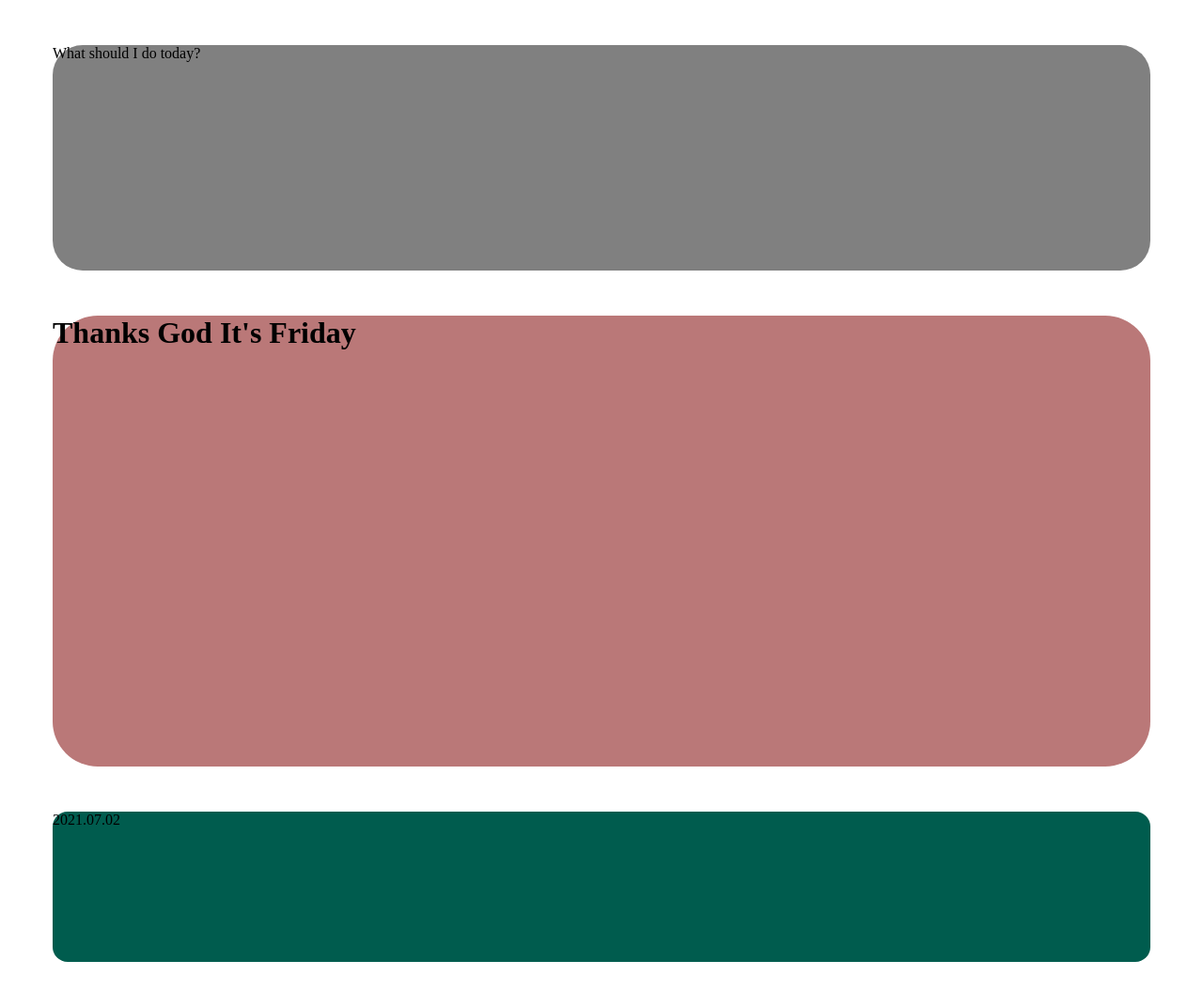
After one commit to JururuK/practice, a Django app: template myself/templates/myself/intro.html in a window 1280 px wide. The commit adds this page. Shown: the whole page at 94% size. Run offline with Django 3.2, Linux system fonts and the light colour scheme; the template is opened without the code that fills it, so the values that code supplies are empty; parts of the project's set-up code (start-up, migrations or seed data) failed here and were passed over.

Commit message:
practice 2nd

```diff
--- /dev/null
+++ b/myself/templates/myself/intro.html
@@ -0,0 +1,7 @@
+{% extends 'index.html' %}
+{% block content %}
+<div style = "height : 30rem; background-color : #ba7878; margin: 3rem; border-radius: 3rem">
+    <h1>Thanks God It's Friday </h1>
+
+</div>
+{% endblock %}
--- a/myself/views.py
+++ b/myself/views.py
@@ -3,4 +3,4 @@ from django.shortcuts import render
 
 # Create your views here.
 def introduce(myself) :
-    return render(myself, 'index.html')
+    return render(myself, 'myself/intro.html')
--- /dev/null
+++ b/templates/footer.html
@@ -0,0 +1,4 @@
+<div style = "height : 10rem; background-color : #005c4e; margin: 3rem; border-radius: 1rem">
+
+<p> 2021.07.02</p>
+</div>
--- /dev/null
+++ b/templates/head.html
@@ -0,0 +1,4 @@
+<head>
+    <meta charset="UTF-8">
+    <title>Title</title>
+</head>
--- /dev/null
+++ b/templates/header.html
@@ -0,0 +1,4 @@
+<div style="height : 15rem; background-color : grey; margin: 3rem; border-radius: 2rem">
+<p>What should I do today?</p>
+
+</div>
--- a/templates/index.html
+++ b/templates/index.html
@@ -1,11 +1,15 @@
 <!DOCTYPE html>
 <html lang="en">
-<head>
-    <meta charset="UTF-8">
-    <title>Title</title>
-</head>
+{% include 'head.html' %}
 <body>
-<H1>Thanks God It's Friday</H1>
-<p>Let's take a rest and do what I want</p>
+
+{% include 'header.html' %}
+
+{% block content %}
+
+{% endblock %}
+
+{% include 'footer.html' %}
+
 </body>
 </html>
```
